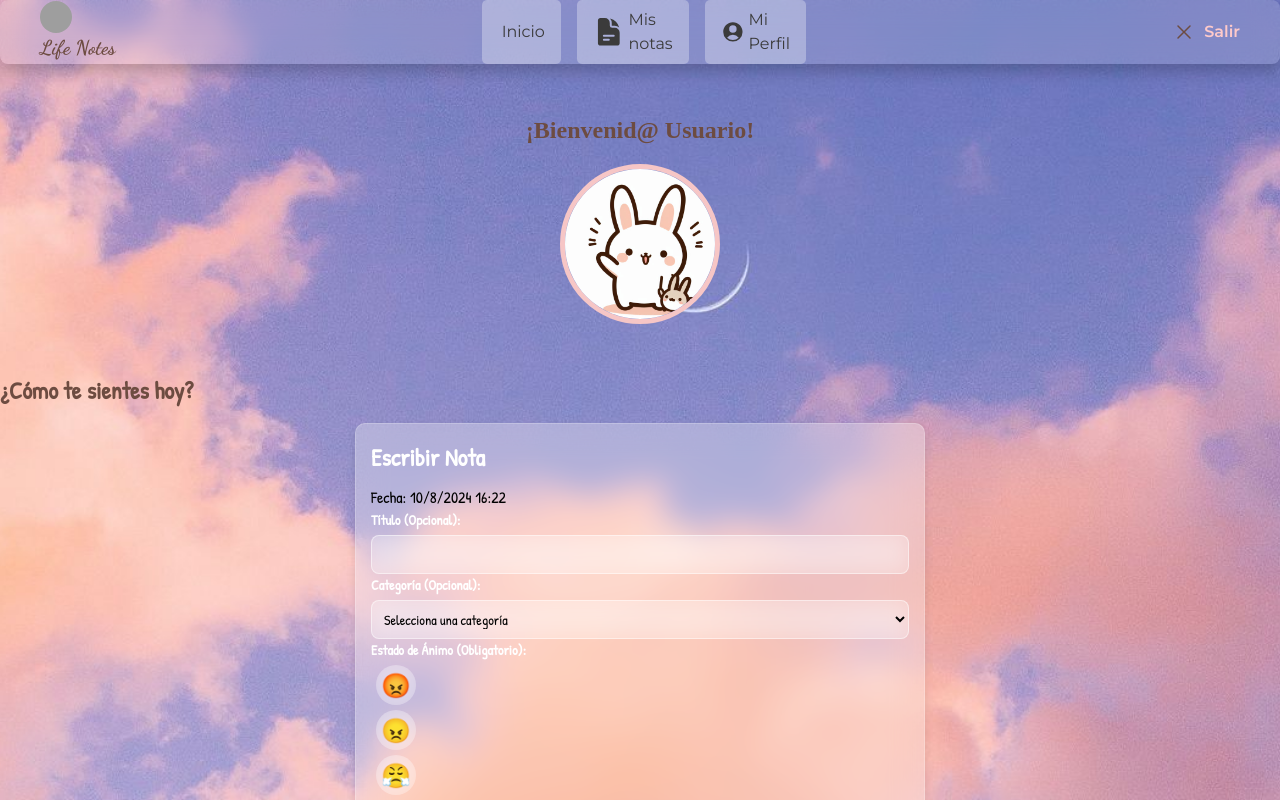
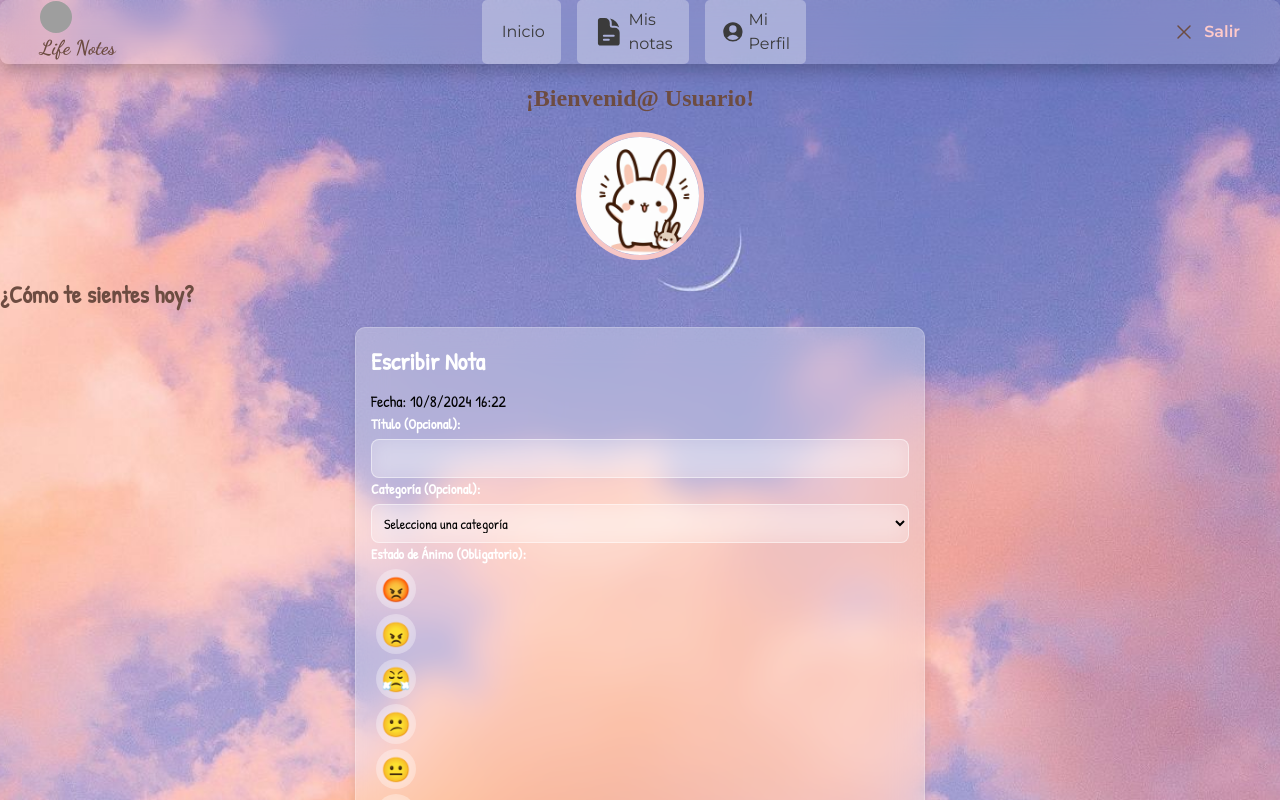
Before and after one commit to DavidTorres09/LifeNotes, a React (Vite) app in the folder Front/: page /index in a window 1280 px wide. Shown: the top 800 px of the page. Built offline with nearby package versions, Linux system fonts and the light colour scheme; grey boxes are pictures that could not be loaded.

Commit message:
Change size greeting image

```diff
--- a/Front/src/styles/randomGreeting.css
+++ b/Front/src/styles/randomGreeting.css
@@ -4,7 +4,7 @@
     align-items: center;
     justify-content: center;
     text-align: center;
-    margin: 2rem auto;
+    margin-top: 2rem auto;
     padding: 1rem;
 }
 
@@ -17,8 +17,8 @@
 }
 
 .welcome-image {
-    width: 10rem;
-    height: 10rem;
+    width: 8rem;
+    height: 8rem;
     border-radius: 50%;
     object-fit: cover;
     border: 5px solid;
```
